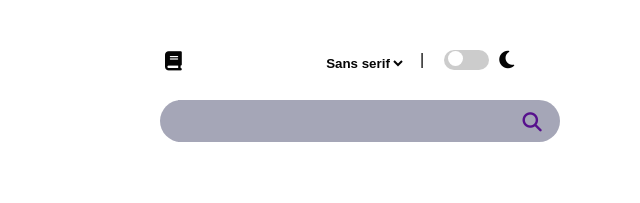
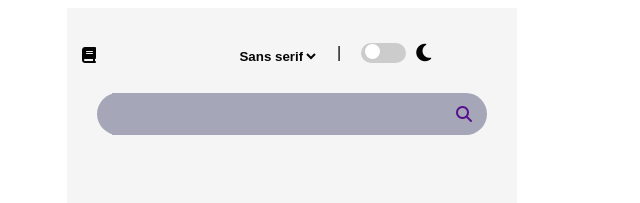
Before and after one commit to abdirahimAli/Dictionaryproject, a plain HTML site: page dictionary-web-app/dictionary-web-app/starter-code/index.html in a window 1280 px wide. Shown: the whole page, without its empty margins (348-988 px from the left). Drawn offline with Linux system fonts and the light colour scheme.

Commit message:
new update

```diff
--- a/dictionary-web-app/dictionary-web-app/starter-code/style.scss
+++ b/dictionary-web-app/dictionary-web-app/starter-code/style.scss
@@ -4,6 +4,7 @@ $purplecolor:#A445ED;
     --primary-fonts_color: #050505;
     --fontfamily:sans-serif;
     --searchbar_color: #a5a6b7;
+    --primary-container_color:rgba(245, 245, 245, 0.973);
     //rgba(128, 128, 128, 0.922);
 
   }
@@ -24,16 +25,22 @@ $purplecolor:#A445ED;
   [mode-dark="dark"] {
     --primary-color_background: #050505;
     --primary-fonts_color: #FFFFFF;
+    --primary-container_color: #2f2f2fc6;
   }
 
 body{
     font-family: var(--fontfamily);
     background-color:var(--primary-color_background) ;
     color: var(--primary-fonts_color);
+    display: flex;
+    justify-content: center;
+    height: 100vh;
+
 }
 .top{
     //margin: 15px;
     margin-top:5%;
+    margin-left: 10px;
    .fa-book{
     margin: 5px;
    }
@@ -131,9 +138,10 @@ body{
     justify-content: center;
     align-items: center;
     margin-top: 30px;
-      border-radius: 30px;
+    border-radius: 60px;
     background-color:var(--searchbar_color);
-    width: 400px;
+    width: 390px;
+     margin-left: 30px;
     input {
         border: none;
         outline: none;
@@ -223,25 +231,24 @@ select{
     font-size: 20px;
     margin-left: 10px;
   }
+.container{
+   background-color:var(--primary-container_color);
 
-
-@media screen and (min-width:850px)
-{
-   body{
-    font-size: larger;
-   }
-    .container{
-      margin-left: 500px;
-    }
-
+  width: 450px;
 }
 
 
-@media screen and (min-width:400px)
+
+@media screen and (max-width:400px)
 {
 
-    .container{
-      //margin-left: 500px;
+
+   .searchbar{
+     width: 320px;
+    margin-left: 30px;
+    input{
+      width: 250px;
     }
+   }
 
 }
```
Also changed, not shown: dictionary-web-app/dictionary-web-app/starter-code/style.css, 1 other file.
